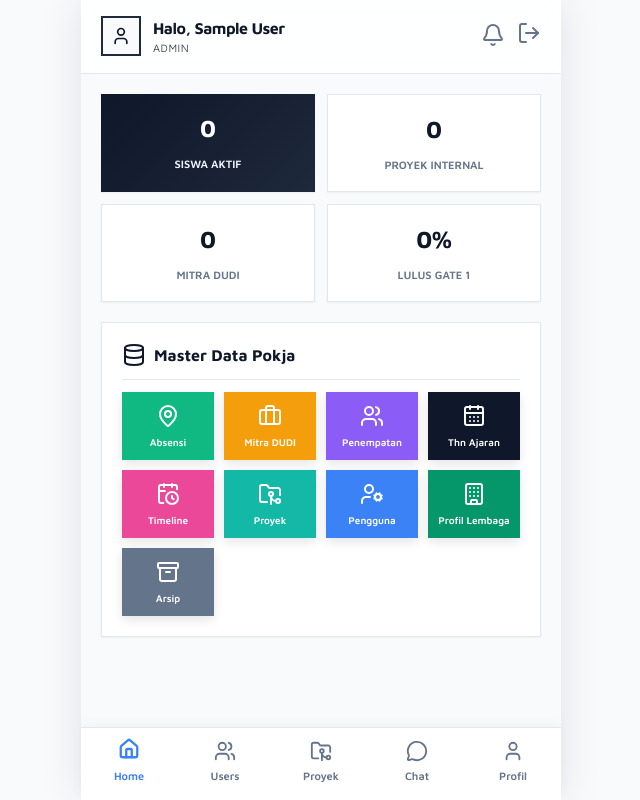
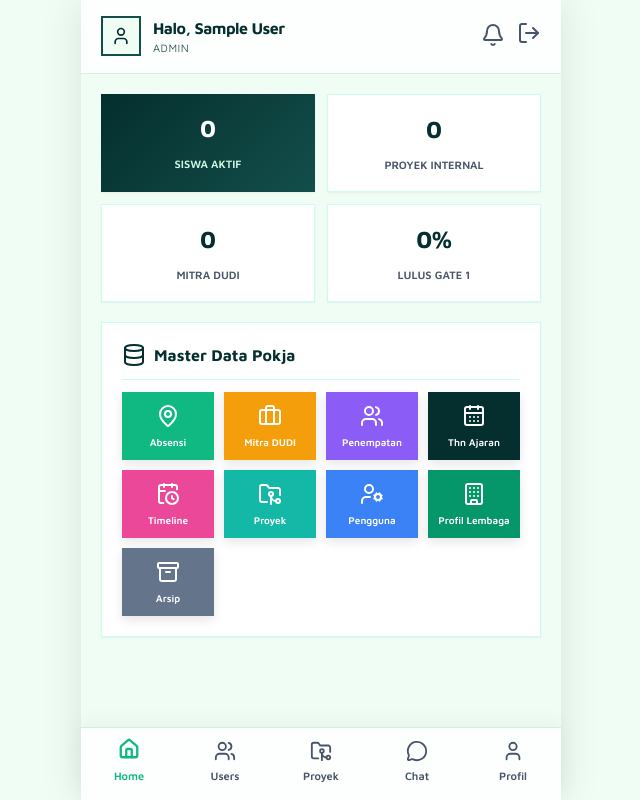
Before and after one commit to yuwaficmuhammad/sipkl, a PHP site: page /index.php in a window 1280 px wide. Shown: the whole page, without its empty margins (319-959 px from the left). Run offline with PHP 8.4, Linux system fonts and the light colour scheme; the visitor is signed in with stand-in values (Sample User, id 1); data comes from the database, SQL or seed files in the repository; data that the repository does not hold is empty; some libraries are stand-ins or nearby versions.

Commit message:
style: update color palette to teal-emerald for premium UI consistency

```diff
--- a/assets/css/style.css
+++ b/assets/css/style.css
@@ -1,17 +1,17 @@
 @import url('https://fonts.googleapis.com/css2?family=Maven+Pro:wght@400;500;600;700&display=swap');
 
 :root {
-    /* Modern Slate & Vibrant Blue Palette */
-    --primary: #0f172a;        /* Slate 900 */
-    --primary-light: #1e293b;  /* Slate 800 */
-    --accent: #3b82f6;         /* Blue 500 */
-    --accent-hover: #2563eb;   /* Blue 600 */
-    --accent-light: #eff6ff;   /* Blue 50 */
-    --bg-color: #f8fafc;       /* Slate 50 */
+    /* Teal & Emerald Palette (Fresh & Professional) */
+    --primary: #042f2e;        /* Teal 950 */
+    --primary-light: #134e4a;  /* Teal 900 */
+    --accent: #10b981;         /* Emerald 500 */
+    --accent-hover: #059669;   /* Emerald 600 */
+    --accent-light: #d1fae5;   /* Emerald 100 */
+    --bg-color: #f0fdf4;       /* Green 50 */
     --surface: #ffffff;
-    --text-main: #334155;      /* Slate 700 */
-    --text-muted: #64748b;     /* Slate 500 */
-    --border: #e2e8f0;         /* Slate 200 */
+    --text-main: #1e293b;      /* Slate 800 */
+    --text-muted: #475569;     /* Slate 600 */
+    --border: #ccfbf1;         /* Teal 100 */
     --success: #10b981;        /* Emerald 500 */
     --warning: #f59e0b;        /* Amber 500 */
     --danger: #ef4444;         /* Red 500 */
@@ -65,10 +65,10 @@ body {
     display: flex;
     justify-content: space-between;
     align-items: center;
+    border-bottom: 1px solid rgba(16, 185, 129, 0.2); /* Emerald tint border */
     position: sticky;
     top: 0;
     z-index: 100;
-    border-bottom: 1px solid var(--border);
 }
 
 .app-header h1 {
@@ -125,15 +125,15 @@ body {
     bottom: 0;
     width: 100%;
     max-width: 480px;
-    background: rgba(255, 255, 255, 0.9);
-    backdrop-filter: blur(16px);
-    -webkit-backdrop-filter: blur(16px);
+    background: rgba(255, 255, 255, 0.85);
+    backdrop-filter: blur(12px);
+    -webkit-backdrop-filter: blur(12px);
     display: flex;
     justify-content: space-around;
     padding: 12px 0 16px 0; /* Extra padding for iOS home bar */
-    box-shadow: 0 -4px 12px rgba(0,0,0,0.03);
+    box-shadow: 0 -4px 20px rgba(4, 47, 46, 0.05); /* Teal shadow */
     z-index: 100;
-    border-top: 1px solid var(--border);
+    border-top: 1px solid rgba(16, 185, 129, 0.2); /* Emerald tint border */
     border-radius: 20px 20px 0 0;
 }
 
```
